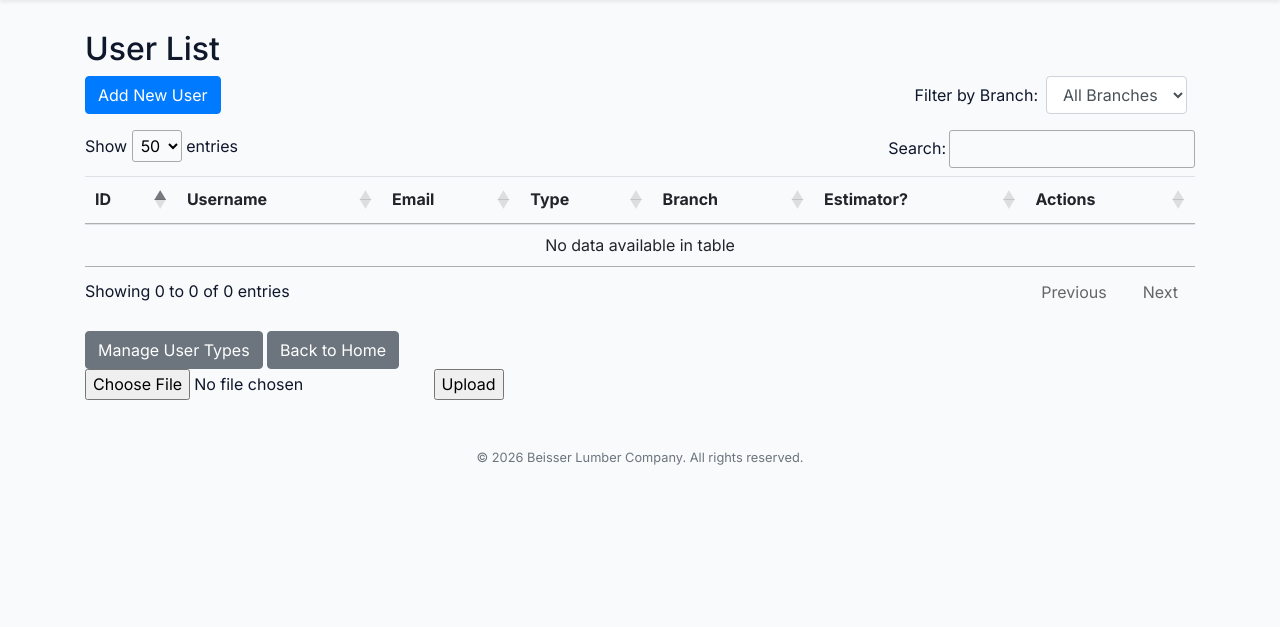
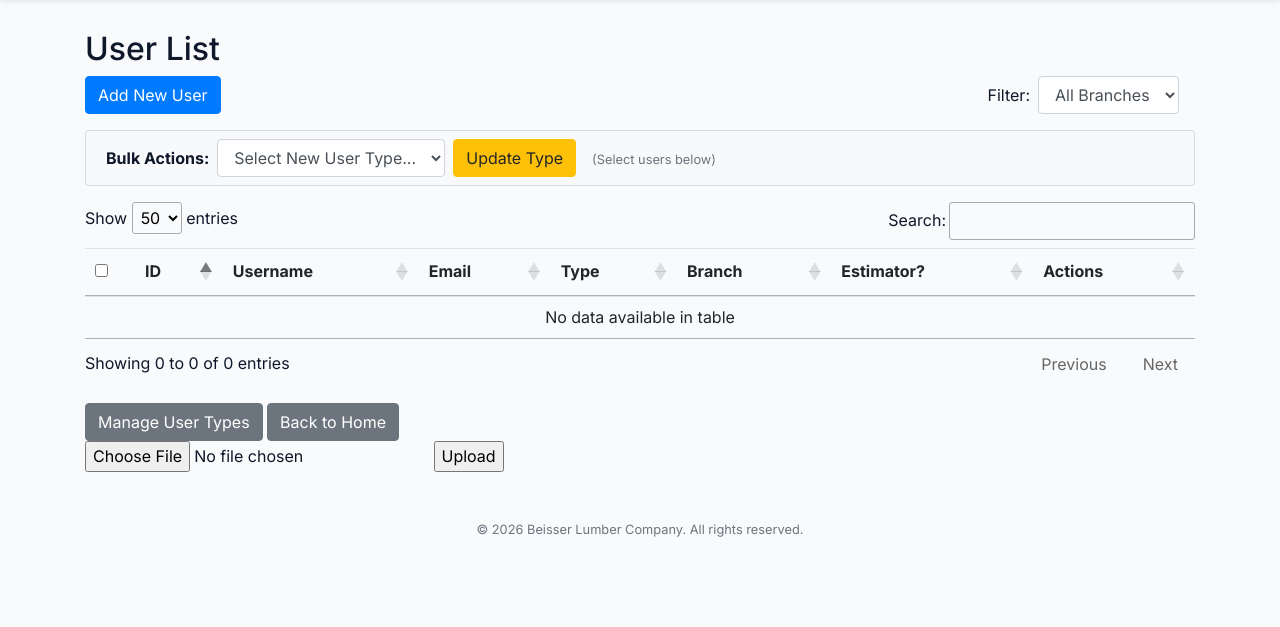
Before and after one commit to amcgrean/estimating-app, a Python web app: template project/templates/manage_users.html in a window 1280 px wide. Shown: the part 70-697 px from the top of the page. Run offline with Jinja, Linux system fonts and the light colour scheme; the template is opened without the code that fills it, so the values that code supplies are empty; some libraries are stand-ins or nearby versions.

Commit message:
Implement Bulk User Update: Add checkboxes and bulk update functionality

```diff
--- a/project/templates/manage_users.html
+++ b/project/templates/manage_users.html
@@ -9,23 +9,50 @@
     <div class="d-flex justify-content-between align-items-center mb-3">
         <a href="{{ url_for('admin.add_user') }}" class="btn btn-primary">Add New User</a>
 
-        <form class="form-inline" method="GET" action="{{ url_for('admin.manage_users') }}">
-            <div class="form-group mr-2">
-                <label for="branch_id" class="mr-2">Filter by Branch:</label>
+        <div class="d-flex">
+            <!-- Filter Form -->
+            <form class="form-inline mr-3" method="GET" action="{{ url_for('admin.manage_users') }}">
+                <div class="form-group">
+                    <label for="branch_id" class="mr-2">Filter:</label>
                     <select name="branch_id" id="branch_id" class="form-control" onchange="this.form.submit()">
                         <option value="0">All Branches</option>
                         {% for branch in branches %}
-                    <option value="{{ branch.branch_id }}" {% if selected_branch_id==branch.branch_id %}selected{% endif
-                        %}>{{ branch.branch_name }}</option>
+                        <option value="{{ branch.branch_id }}" {% if selected_branch_id==branch.branch_id %}selected{%
+                            endif %}>{{ branch.branch_name }}</option>
                         {% endfor %}
                     </select>
                 </div>
             </form>
+
+            <!-- Bulk Action Form Trigger (part of the main form below, this is just visual if we want, or we put actions inside the main form) -->
+            <!-- Better approach: One big form for the bulk action, filter form separate -->
+        </div>
+    </div>
+
+    <!-- Bulk Update Form -->
+    <form action="{{ url_for('admin.bulk_update_users') }}" method="POST" id="bulkForm">
+        <div class="card bg-light mb-3">
+            <div class="card-body py-2">
+                <div class="form-inline">
+                    <label class="mr-2"><strong>Bulk Actions:</strong></label>
+                    <select name="new_usertype_id" class="form-control mr-2" required>
+                        <option value="">Select New User Type...</option>
+                        {% for ut in usertypes %}
+                        <option value="{{ ut.id }}">{{ ut.name }}</option>
+                        {% endfor %}
+                    </select>
+                    <button type="submit" class="btn btn-warning"
+                        onclick="return confirm('Are you sure you want to update the selected users?');">Update
+                        Type</button>
+                    <span class="text-muted ml-3"><small>(Select users below)</small></span>
+                </div>
+            </div>
         </div>
 
         <table class="table" id="usersTable">
             <thead>
                 <tr>
+                    <th style="width: 30px;"><input type="checkbox" id="selectAll"></th>
                     <th>ID</th>
                     <th>Username</th>
                     <th>Email</th>
@@ -38,6 +65,7 @@
             <tbody>
                 {% for user in users %}
                 <tr>
+                    <td><input type="checkbox" name="user_ids" value="{{ user.id }}" class="user-checkbox"></td>
                     <td>{{ user.id }}</td>
                     <td>{{ user.username }}</td>
                     <td>{{ user.email }}</td>
@@ -46,16 +74,27 @@
                     <td>{% if user.is_estimator %}<span class="badge badge-success">Yes</span>{% else %}<span
                             class="badge badge-secondary">No</span>{% endif %}</td>
                     <td>
-                    <a href="{{ url_for('admin.edit_user', user_id=user.id) }}" class="btn btn-sm btn-warning">Edit</a>
-                    <form action="{{ url_for('admin.delete_user', user_id=user.id) }}" method="POST"
-                        style="display:inline;">
-                        <button type="submit" class="btn btn-sm btn-danger">Delete</button>
-                    </form>
+                        <a href="{{ url_for('admin.edit_user', user_id=user.id) }}"
+                            class="btn btn-sm btn-warning">Edit</a>
+                        <!-- Separate Delete Form needs to be carefully handled if inside another form. HTML forbids nesting forms.
+                             We should use JS to submit delete, or move delete button outside, or keep delete forms separate and close the bulk form before the table?
+                             No, the checkboxes MUST be inside the bulk form.
+                             So the Delete buttons cannot be separate <form>s inside the table.
+                             Solution: Use a link/button that triggers JS to post to delete endpoint, OR use querySelector to submit a hidden delete form.
+                        -->
+                        <button type="button" class="btn btn-sm btn-danger"
+                            onclick="deleteUser({{ user.id }})">Delete</button>
                     </td>
                 </tr>
                 {% endfor %}
             </tbody>
         </table>
+    </form>
+
+    <!-- Hidden Delete Form Template -->
+    <form id="deleteForm" method="POST" action="" style="display:none;">
+    </form>
+
     <a href="{{ url_for('admin.user_type') }}" class="btn btn-secondary mt-3">Manage User Types</a>
     <a href="{{ url_for('main.index') }}" class="btn btn-secondary mt-3">Back to Home</a>
 
@@ -69,11 +108,27 @@
 
 {% block scripts %}
 <script>
+    function deleteUser(userId) {
+        if (confirm('Are you sure you want to delete this user?')) {
+            var form = document.getElementById('deleteForm');
+            form.action = "{{ url_for('admin.delete_user', user_id=0) }}".replace('0', userId);
+            form.submit();
+        }
+    }
+
     $(document).ready(function () {
-        $('#usersTable').DataTable({
+        var table = $('#usersTable').DataTable({
             responsive: true,
             "pageLength": 50,
-            "lengthMenu": [[10, 25, 50, -1], [10, 25, 50, "All"]]
+            "lengthMenu": [[10, 25, 50, -1], [10, 25, 50, "All"]],
+            "columnDefs": [{ "orderable": false, "targets": 0 }],
+            "order": [[1, "asc"]] // Sort by ID by default
+        });
+
+        // Handle Select All (works across pages if we want, but simple 'all on page' is easier for now)
+        $('#selectAll').on('click', function () {
+            var rows = table.rows({ 'search': 'applied' }).nodes();
+            $('input[type="checkbox"]', rows).prop('checked', this.checked);
         });
     });
 </script>
```
Also changed, not shown: project/blueprints/admin/routes.py (+31 -1 lines). Lines whose indentation alone changed are shown as unchanged.
